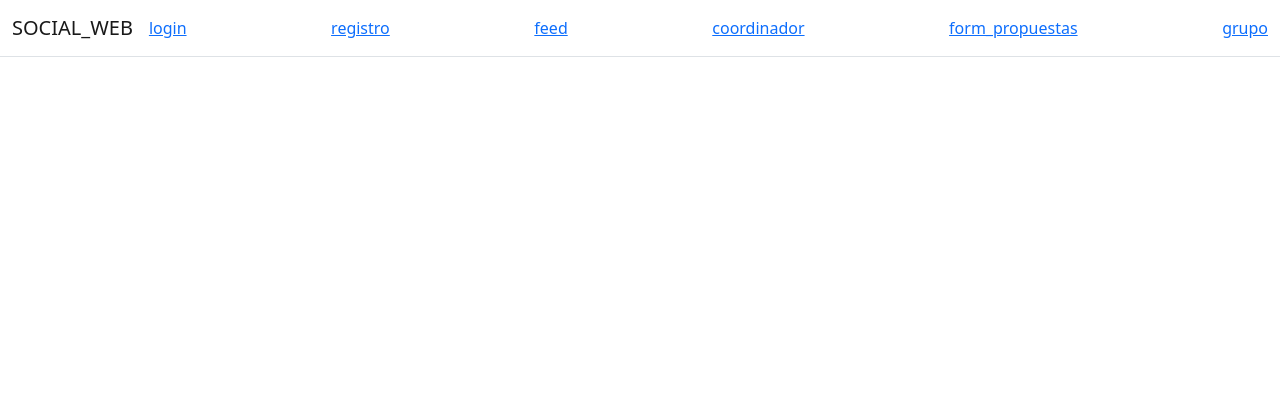
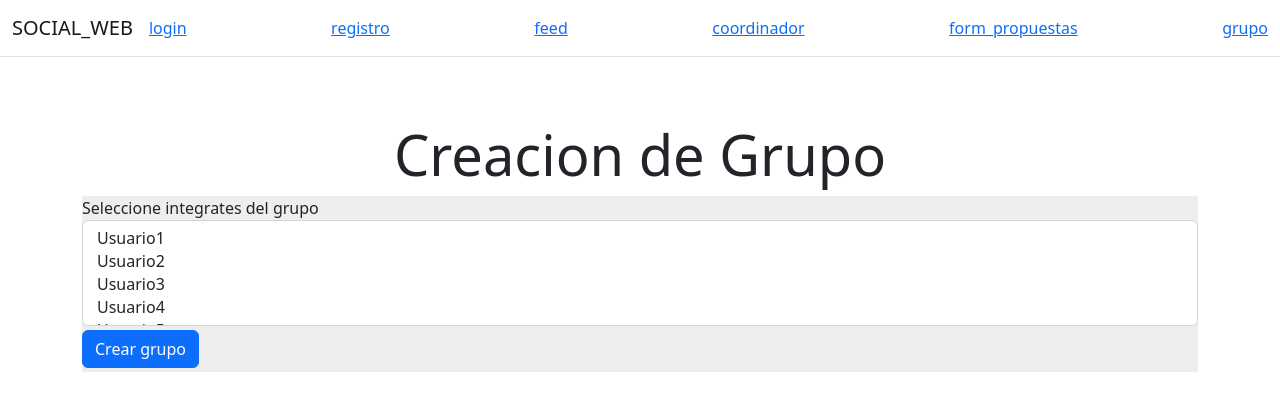
Before and after one commit to Edwin-DEV-py/SocialWeb2, a Django app: page /grupo/ in a window 1280 px wide. Shown: the top 419 px of the page. Run offline with Django 4.2, Linux system fonts and the light colour scheme; parts of the project's set-up code (start-up, migrations or seed data) failed here and were passed over; some libraries are stand-ins or nearby versions.

Commit message:
grupo_parte 1

```diff
--- a/Web/templates/grupo.html
+++ b/Web/templates/grupo.html
@@ -1,6 +1,25 @@
 {% extends "index.html" %}
 {% block index %}
-
-
-
+<div class="container py-5 h-100">
+<div class="text-center">
+    <h1 class="display-4">Creacion de Grupo</h1>
+</div>
+<section style="background-color: #eee;">
+    <form>
+        <div class="form-group">
+            <label for="exampleFormControlSelect2">Seleccione integrates del grupo</label>
+            <select multiple class="form-control" id="exampleFormControlSelect2">
+                <option>Usuario1</option>
+                <option>Usuario2</option>
+                <option>Usuario3</option>
+                <option>Usuario4</option>
+                <option>Usuario5</option>
+            </select>
+        </div>
+    </form>
+    <div>
+    <button type="submit" class="btn btn-primary my-1">Crear grupo</button>
+    </div>
+</section>
+</div>
 {% endblock %}
```
